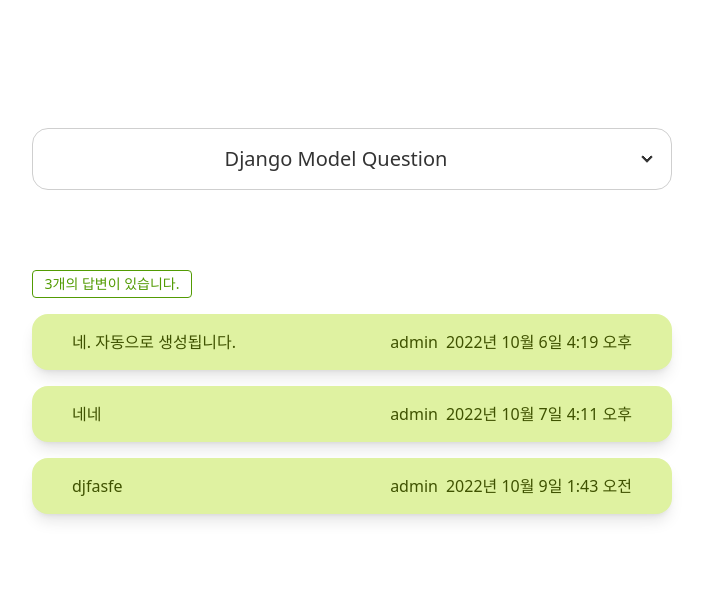
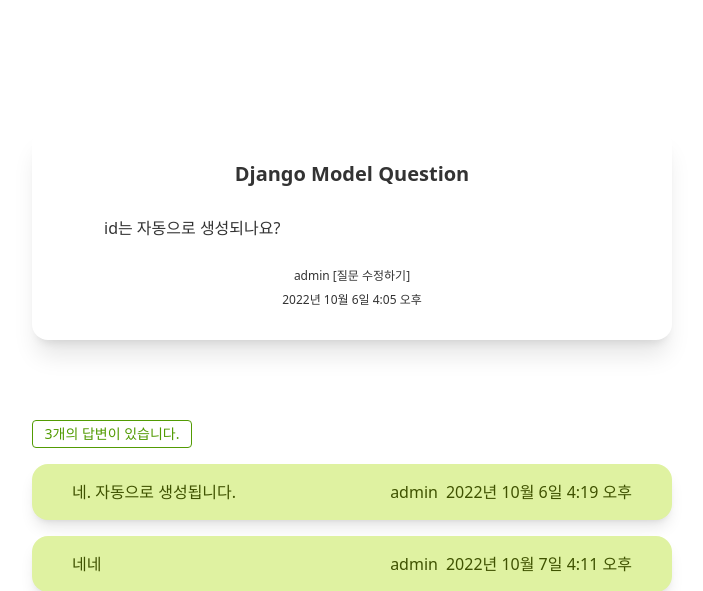
Before and after one commit to miruy/Pybo, a Django app: page /pybo/2/ in a window 1280 px wide. Shown: the part 68-659 px from the top of the page, without its empty margins (288-991 px from the left). Run offline with Django 4.2, Linux system fonts and the light colour scheme; a user stored in the database is signed in; data comes from the database, SQL or seed files in the repository; both versions use the stored data as it was after the commit; some libraries are stand-ins or nearby versions.

Commit message:
django 게시판 질문수정기능 추가

```diff
--- a/mysite/pybo/models.py
+++ b/mysite/pybo/models.py
@@ -8,6 +8,7 @@
     subject = models.CharField(max_length=200)  # 제목 컬럼, 글자수 길이 제한이 필요한 속성은 CharField()사용
     content = models.TextField()    # 내용 컬럼, 글자수 길이 제한 필요없는 속성은 TextField()사용
     create_date = models.DateTimeField()    # 작성일
+    modify_date = models.DateTimeField(null=True, blank=True)       # 수정일, null 허용, 입력된 데이터 검증 시 값 없어도 됨
 
     def __str__(self):
         return self.subject
@@ -18,6 +19,7 @@
     question = models.ForeignKey(Question, on_delete=models.CASCADE)    # 질문의 대한 답변이므로 Question클래스(테이블)을 참조해야함, 질문과 답변이 이어진 데이터가 삭제될 경우 함께 삭제(하나의 질문에 많은 답변이 달릴 수 있으므로)
     content = models.TextField()
     create_date = models.DateTimeField()
+    modify_date = models.DateTimeField(null=True, blank=True)  # 수정일, null 허용, 입력된 데이터 검증 시 값 없어도 됨
 
     def __str__(self):
         return self.content
--- a/mysite/pybo/urls.py
+++ b/mysite/pybo/urls.py
@@ -8,4 +8,5 @@
     path('<int:question_id>/', views.detail, name='detail'), # int 형의 question_id가(= /pybo/2 )로 url요청 시 views.detail로 리턴
     path('answer/create/<int:question_id>/', views.answer_create, name='answer_create'), # 답변 등록 기능 경로, 메서드, 별칭
     path('question/create/', views.question_create, name='question_create'),    # 질문 등록 기능 추가(경로, 메서드, 별칭)
+    path('question/modify/<int:question_id>/', views.question_modify, name='question_modify'),
 ]
--- a/mysite/pybo/views.py
+++ b/mysite/pybo/views.py
@@ -8,6 +8,7 @@
 from .forms import QuestionForm, AnswerForm
 from django.core.paginator import Paginator
 from django.contrib.auth.decorators import login_required
+from django.contrib import messages
 
 
 def index(request):
@@ -64,3 +65,22 @@
         form = QuestionForm()   # 빈 객체를 form 변수에 대입(질문제목과 내용없음)
     context = {'form': form}    # 질문 등록 페이지로 리턴
     return render(request, 'pybo/question_form.html', context)
+
+
+@login_required(login_url='common:login')
+def question_modify(request, question_id):
+    question = get_object_or_404(Question, pk=question_id)
+    if request.user != question.author:     # 로그인된 유저와 질문을 등록한 유저가 같지 않다면
+        messages.error(request, '수정권한이 없습니다')
+        return redirect('pybo:detail', question_id=question.id)
+    if request.method == "POST":    # 로그인된 유저와 질문을 등록한 유저가 같을 때 POST로 요청이 들어왔다면 수정기능 실행
+        form = QuestionForm(request.POST, instance=question)
+        if form.is_valid():     # 수정폼에 입력된 값이 있다면 저장
+            question = form.save(commit=False)
+            question.modify_date = timezone.now()
+            question.save()
+            return redirect('pybo:detail', question_id=question.id)
+    else:        # 로그인된 유저와 질문을 등록한 유저가 같을 때 GET으로 요청이 들어왔다면 수정폼 보여주기
+        form = QuestionForm(instance=question)
+    context = {'form': form}
+    return render(request, 'pybo/question_form.html', context)
--- a/mysite/templates/pybo/question_detail.html
+++ b/mysite/templates/pybo/question_detail.html
@@ -4,17 +4,33 @@
 {% block content %}
 
     <div class="overflow-x-auto flex-col space-y-20 my-32 justify-center items-center">
+
+        <!-- 오류 메세지 표시 -->
+        {% if messages %}
+            <div class="alert alert-error shadow-xl my-3">
+                {% for message in messages %}
+                    <strong>{{ message.tags }}</strong>
+                    <ul><li>{{ message.message }}</li></ul>
+                {% endfor %}
+            </div>
+        {% endif %}
+
         <!-- 질문 -->
-         <div tabindex="0" class="collapse w-2/4 mx-auto collapse-arrow border border-base-300 bg-base-100 rounded-box">
-              <div class="collapse-title text-xl font-medium text-center">
-                {{ question.subject }}
-              </div>
-              <div tabindex="0" class="collapse-content space-y-2">
-                <div class="px-10 py-5">{{ question.content }}</div>
-                <div class="text-center text-xs">{{ question.author.username }}</div>
+         <div class="card mx-auto w-2/4 bg-white shadow-xl rounded-2xl">
+            <div class="card-body">
+                <div class="card-title text-xl justify-center">{{ question.subject }}</div>
+                <p class="px-10 py-5">{{ question.content }}</p>
+                <div class="text-center text-xs space-x-2">
+                    {{ question.author.username }}
+
+                    {% if request.user == question.author %}
+                        <a href="{% url 'pybo:question_modify' question.id  %}" class="link link-hover hover:text-primary">[질문 수정하기]</a>
+                    {% endif %}
+                </div>
                 <div class="text-center text-xs">{{ question.create_date }}</div>
-              </div>
-         </div>
+            </div>
+        </div>
+
 
 
 
--- a/mysite/theme/static/css/dist/styles.css
+++ b/mysite/theme/static/css/dist/styles.css
@@ -907,10 +907,68 @@
   content: attr(data-title);
 }
 
-.collapse {
+.card {
   position: relative;
+  display: flex;
+  flex-direction: column;
+  overflow: hidden;
+  border-radius: var(--rounded-box, 1rem);
+}
+
+.card:focus {
+  outline: 2px solid transparent;
+  outline-offset: 2px;
+}
+
+.card-body {
+  display: flex;
+  flex: 1 1 auto;
+  flex-direction: column;
+  padding: var(--padding-card, 2rem);
+  gap: 0.5rem;
+}
+
+.card-body :where(p) {
+  flex-grow: 1;
+}
+
+.card figure {
+  display: flex;
+  align-items: center;
+  justify-content: center;
+}
+
+.card.image-full {
   display: grid;
-  overflow: hidden;
+}
+
+.card.image-full:before {
+  position: relative;
+  content: "";
+  z-index: 10;
+  --tw-bg-opacity: 1;
+  background-color: hsl(var(--n) / var(--tw-bg-opacity));
+  opacity: 0.75;
+  border-radius: var(--rounded-box, 1rem);
+}
+
+.card.image-full:before,
+    .card.image-full > * {
+  grid-column-start: 1;
+  grid-row-start: 1;
+}
+
+.card.image-full > figure img {
+  height: 100%;
+  -o-object-fit: cover;
+     object-fit: cover;
+}
+
+.card.image-full > .card-body {
+  position: relative;
+  z-index: 20;
+  --tw-text-opacity: 1;
+  color: hsl(var(--nc) / var(--tw-text-opacity));
 }
 
 .collapse-title,
@@ -1018,6 +1069,14 @@
 
 .link {
   cursor: pointer;
+  text-decoration-line: underline;
+}
+
+.link-hover {
+  text-decoration-line: none;
+}
+
+.link-hover:hover {
   text-decoration-line: underline;
 }
 
@@ -1616,6 +1648,32 @@
   }
 }
 
+.card:focus-visible {
+  outline: 2px solid currentColor;
+  outline-offset: 2px;
+}
+
+.card.bordered {
+  border-width: 1px;
+  --tw-border-opacity: 1;
+  border-color: hsl(var(--b2, var(--b1)) / var(--tw-border-opacity));
+}
+
+.card.compact .card-body {
+  padding: 1rem;
+  font-size: 0.875rem;
+  line-height: 1.25rem;
+}
+
+.card-title {
+  display: flex;
+  align-items: center;
+  gap: 0.5rem;
+  font-size: 1.25rem;
+  line-height: 1.75rem;
+  font-weight: 600;
+}
+
 @keyframes checkmark {
   0% {
     background-position-y: 5px;
@@ -2082,10 +2127,6 @@
     transform: scale(1);
     opacity: 1;
   }
-}
-
-.rounded-box {
-  border-radius: var(--rounded-box, 1rem);
 }
 
 .glass,
@@ -2361,15 +2448,6 @@
   border-radius: 1rem;
 }
 
-.border {
-  border-width: 1px;
-}
-
-.border-base-300 {
-  --tw-border-opacity: 1;
-  border-color: hsl(var(--b3, var(--b2)) / var(--tw-border-opacity));
-}
-
 .bg-gray-50 {
   --tw-bg-opacity: 1;
   background-color: rgb(249 250 251 / var(--tw-bg-opacity));
@@ -2383,6 +2461,11 @@
 .bg-base-100 {
   --tw-bg-opacity: 1;
   background-color: hsl(var(--b1) / var(--tw-bg-opacity));
+}
+
+.bg-white {
+  --tw-bg-opacity: 1;
+  background-color: rgb(255 255 255 / var(--tw-bg-opacity));
 }
 
 .bg-opacity-80 {
@@ -2467,6 +2550,12 @@
 .text-gray-700 {
   --tw-text-opacity: 1;
   color: rgb(55 65 81 / var(--tw-text-opacity));
+}
+
+.shadow-xl {
+  --tw-shadow: 0 20px 25px -5px rgb(0 0 0 / 0.1), 0 8px 10px -6px rgb(0 0 0 / 0.1);
+  --tw-shadow-colored: 0 20px 25px -5px var(--tw-shadow-color), 0 8px 10px -6px var(--tw-shadow-color);
+  box-shadow: var(--tw-ring-offset-shadow, 0 0 #0000), var(--tw-ring-shadow, 0 0 #0000), var(--tw-shadow);
 }
 
 .shadow-lg {
@@ -2475,12 +2564,6 @@
   box-shadow: var(--tw-ring-offset-shadow, 0 0 #0000), var(--tw-ring-shadow, 0 0 #0000), var(--tw-shadow);
 }
 
-.shadow-xl {
-  --tw-shadow: 0 20px 25px -5px rgb(0 0 0 / 0.1), 0 8px 10px -6px rgb(0 0 0 / 0.1);
-  --tw-shadow-colored: 0 20px 25px -5px var(--tw-shadow-color), 0 8px 10px -6px var(--tw-shadow-color);
-  box-shadow: var(--tw-ring-offset-shadow, 0 0 #0000), var(--tw-ring-shadow, 0 0 #0000), var(--tw-shadow);
-}
-
 .shadow-2xl {
   --tw-shadow: 0 25px 50px -12px rgb(0 0 0 / 0.25);
   --tw-shadow-colored: 0 25px 50px -12px var(--tw-shadow-color);
```
Also changed, not shown: other parts of mysite/theme/static/css/dist/styles.css (+77 -78 lines), mysite/db.sqlite3, mysite/pybo/migrations/0004_answer_modify_date_question_modify_date.py (added).
